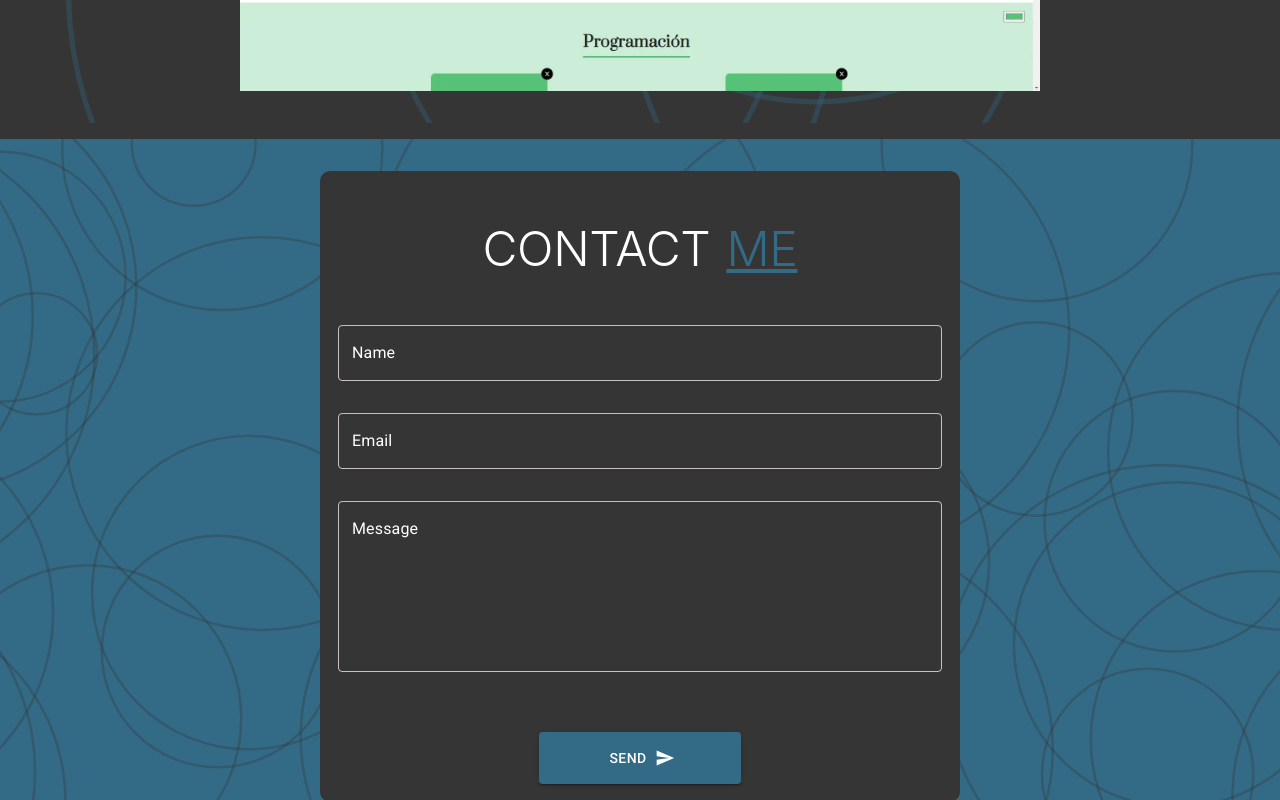
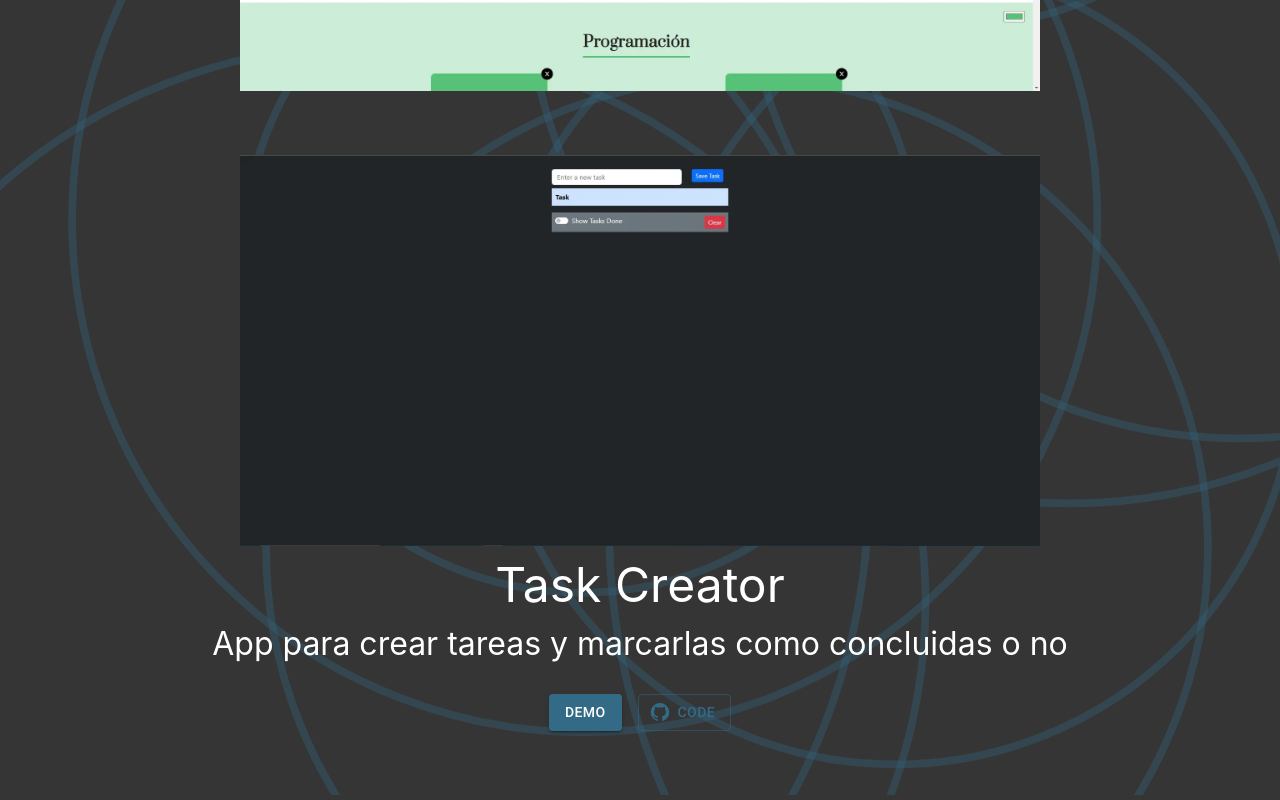
Before and after one commit to azaellara/Mi-portafolio-azael-lara, a React (Vite) app: page / in a window 1280 px wide. Shown: the part 2260-3060 px from the top of the page. Built offline with nearby package versions, Linux system fonts and the light colour scheme.

Commit message:
version 5

```diff
--- a/src/Components/Proyectos/Proyectos.jsx
+++ b/src/Components/Proyectos/Proyectos.jsx
@@ -5,6 +5,7 @@ import encriptador from "../../assets/images/encriptador.webp";
 import miorg from "../../assets/images/miorg.webp";
 import GitHubIcon from "@mui/icons-material/GitHub";
 import background1 from "../../assets/images/background1.svg";
+import taskcreator from "../../assets/images/taskcreator.webp";
 
 const Seccion = styled("section")({
   margin: "1rem 0",
@@ -149,6 +150,58 @@ const Proyectos = () => {
         </Box>
         <Img src={miorg} />
       </Box>
+      <Box
+        sx={{
+          display: "flex",
+          flexWrap: "wrap",
+          justifyContent: "center",
+          padding: "2rem 0",
+        }}
+      >
+        <Img src={taskcreator} />
+        <Box
+          sx={{
+            margin: "0 1rem",
+            display: "flex",
+            flexDirection: "column",
+            justifyContent: "center",
+            alignItems: "center",
+          }}
+        >
+          <Typography
+            variant="h3"
+            fontSize={{ xs: "2em", sm: "2em", md: "3em" }}
+            textAlign="start"
+            margin=".7rem 0"
+          >
+            Task Creator
+          </Typography>
+          <Typography
+            variant="h3"
+            fontSize={{ xs: "1em", sm: "1em", md: "2em" }}
+            textAlign="start"
+          >
+            App para crear tareas y marcarlas como concluidas o no
+          </Typography>
+          <Stack spacing={2} direction="row" margin="2rem 0">
+            <Button
+              variant="contained"
+              href="https://task-creator-gray.vercel.app/"
+              target="_blank"
+            >
+              Demo
+            </Button>
+            <Button
+              variant="outlined"
+              href="https://github.com/azaellara/task-creator"
+              target="_black"
+              startIcon={<GitHubIcon />}
+            >
+              Code
+            </Button>
+          </Stack>
+        </Box>
+      </Box>
     </Seccion>
   );
 };
```
Also changed, not shown: src/assets/images/taskcreator.webp (added).
